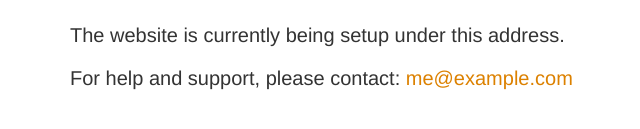
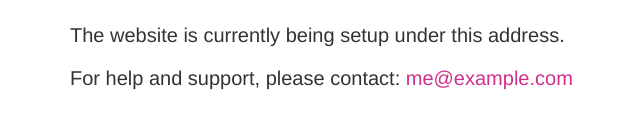
Before and after one commit to hydazz/docker-baseimage-alpine-nginx, a plain HTML site: page root/defaults/index.html in a window 1280 px wide. Shown: the part 233-362 px from the top of the page, without its empty margins (245-885 px from the left). Drawn offline with Linux system fonts and the light colour scheme.

Commit message:
update link colour

```diff
--- a/root/defaults/index.html
+++ b/root/defaults/index.html
@@ -28,7 +28,7 @@
           }
 
           a {
-               color: #dc8100;
+               color: rgb(207, 48, 139);
                text-decoration: none;
           }
 
```
